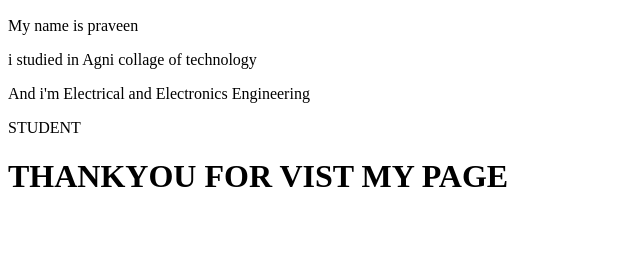
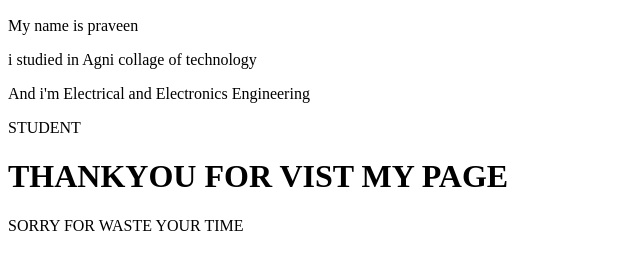
Before and after one commit to rpraveenkumar637/My-Project, a plain HTML site: page index.html in a window 1280 px wide. Shown: the part 233-502 px from the top of the page, without its empty margins (0-640 px from the left). Drawn offline with Linux system fonts and the light colour scheme.

Commit message:
added paragrah

```diff
--- a/index.html
+++ b/index.html
@@ -13,6 +13,7 @@
        <p>And i'm Electrical and Electronics Engineering</p>
        <p>STUDENT</p>
        <h1>THANKYOU FOR VIST MY PAGE</h1>
+       <p>SORRY FOR WASTE YOUR TIME</p>
     </p>
 </body>
 </html>
```
